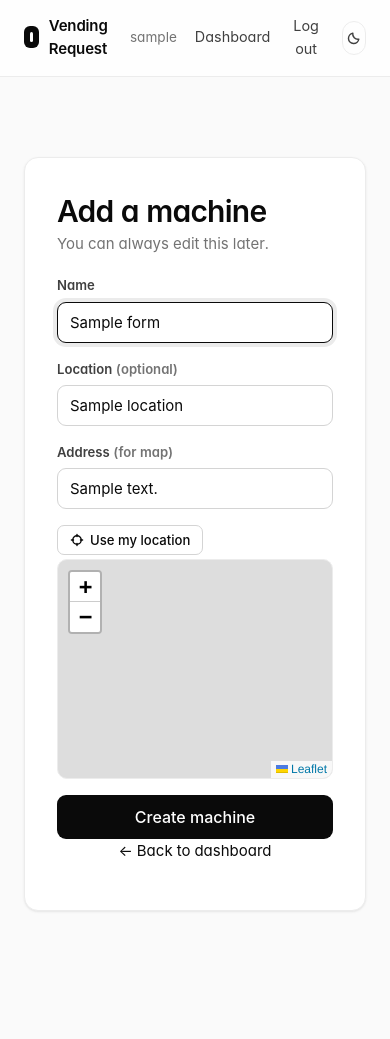
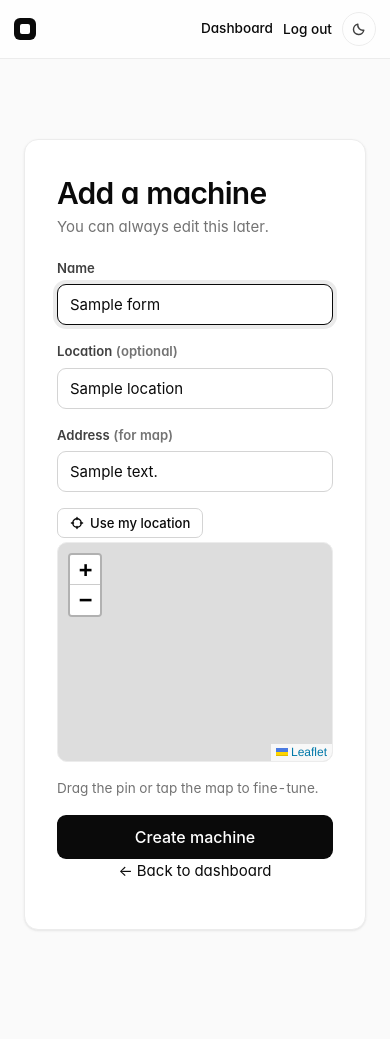
Before and after one commit to ZimmermanD3225/Vendingrequest, a Node server app: template views/machine-new.ejs in a window 390 px wide. Shown: the top 1039 px of the page. Before the commit the page ends 912 px from the top, so only its background shows below. Run offline with Node 20, Linux system fonts and the light colour scheme; the visitor is signed in with stand-in values (Sample User, id 1); the template is opened without the code that fills it: most values are stand-ins (such as "Sample title", 1, 10 or a date in 2020); some libraries are stand-ins or nearby versions.

Commit message:
feat: address autocomplete + draggable pins; topbar polish
Map / address enhancements
- Debounced address autocomplete backed by Nominatim search
  (keyboard-navigable dropdown, 300ms debounce, 5 results).
- Mini-map pin is now draggable. Drag-end reverse-geocodes the new
  location and fills the address field.
- Full-map pins are draggable too. Drag-end POSTs to
  /machines/:id/location which persists the new coords and address,
  then shows a toast. Reverts the pin if the save fails.

Topbar / mobile fixes
- Removed the dangling "username" label next to Dashboard.
- Fixed Sign up button contrast (topnav link rule was overriding
  .btn-dark's text color).
- New .topnav-link class styles Log in / Log out / Dashboard with
  consistent, readable text and a subtle underline on hover.
- Mobile (<=560px): tighter gaps, hidden brand text, smaller pill
  buttons so Log out no longer scrunches.

https://claude.ai/code/session_01SHdqfEGqjMmbnfiRDfLKhr

```diff
--- a/public/map.js
+++ b/public/map.js
@@ -5,11 +5,30 @@
     if (typeof L === 'undefined') return;
     initFullMap();
     initMiniMap();
+    initAddressAutocomplete();
   });
 
   var TILE_URL = 'https://{s}.tile.openstreetmap.org/{z}/{x}/{y}.png';
   var TILE_ATTR = '&copy; <a href="https://www.openstreetmap.org/copyright">OpenStreetMap</a>';
 
+  function getCsrfToken() {
+    var meta = document.querySelector('meta[name="csrf-token"]');
+    return meta ? meta.getAttribute('content') : '';
+  }
+
+  function toast(message, kind) {
+    var el = document.createElement('div');
+    el.className = 'toast toast-' + (kind || 'success');
+    el.setAttribute('role', 'status');
+    el.textContent = message;
+    document.body.appendChild(el);
+    setTimeout(function () { el.classList.add('hide'); }, 2600);
+    setTimeout(function () { el.remove(); }, 3000);
+  }
+
+  // ------------------------------------------------------------------
+  // Full map at /map — all machines as draggable pins
+  // ------------------------------------------------------------------
   function initFullMap() {
     var el = document.getElementById('full-map');
     if (!el) return;
@@ -26,19 +45,22 @@
 
     var bounds = [];
     pins.forEach(function (p) {
-      var marker = L.marker([p.lat, p.lng]).addTo(map);
-      var badge = p.new_count > 0
-        ? '<span style="background:#0a0a0a;color:#fff;padding:2px 8px;border-radius:999px;font-size:12px;font-weight:600">' + p.new_count + ' new</span> '
-        : '';
-      marker.bindPopup(
-        '<div style="min-width:160px">' +
-          '<strong>' + esc(p.name) + '</strong>' +
-          (p.location ? '<br><span style="color:#737373;font-size:13px">' + esc(p.location) + '</span>' : '') +
-          (p.address ? '<br><span style="color:#a3a3a3;font-size:12px">' + esc(p.address) + '</span>' : '') +
-          '<br style="line-height:2">' + badge +
-          '<a href="/machines/' + p.id + '" style="font-size:13px;font-weight:500">View machine →</a>' +
-        '</div>'
-      );
+      var marker = L.marker([p.lat, p.lng], { draggable: true }).addTo(map);
+      marker.bindPopup(popupHtml(p));
+      marker.on('dragend', function (e) {
+        var ll = e.target.getLatLng();
+        saveMachineLocation(p.id, ll.lat, ll.lng).then(function (res) {
+          if (res.ok) {
+            if (res.address) p.address = res.address;
+            p.lat = ll.lat; p.lng = ll.lng;
+            marker.setPopupContent(popupHtml(p));
+            toast('Location updated for "' + p.name + '"', 'success');
+          } else {
+            marker.setLatLng([p.lat, p.lng]);
+            toast('Could not save location', 'error');
+          }
+        });
+      });
       bounds.push([p.lat, p.lng]);
     });
 
@@ -49,47 +71,46 @@
     }
   }
 
+  function popupHtml(p) {
+    var badge = p.new_count > 0
+      ? '<span class="mpop-badge">' + p.new_count + ' new</span> '
+      : '';
+    return (
+      '<div class="mpop">' +
+        '<strong>' + esc(p.name) + '</strong>' +
+        (p.location ? '<br><span class="mpop-sub">' + esc(p.location) + '</span>' : '') +
+        (p.address ? '<br><span class="mpop-addr">' + esc(p.address) + '</span>' : '') +
+        '<div class="mpop-foot">' + badge +
+          '<a href="/machines/' + p.id + '">View →</a>' +
+        '</div>' +
+      '</div>'
+    );
+  }
+
+  function saveMachineLocation(id, lat, lng) {
+    var body = '_csrf=' + encodeURIComponent(getCsrfToken()) +
+               '&lat=' + encodeURIComponent(lat) +
+               '&lng=' + encodeURIComponent(lng);
+    return fetch('/machines/' + id + '/location', {
+      method: 'POST',
+      headers: { 'Content-Type': 'application/x-www-form-urlencoded' },
+      body: body,
+    })
+      .then(function (r) { return r.json(); })
+      .catch(function () { return { ok: false }; });
+  }
+
+  // ------------------------------------------------------------------
+  // Mini map on the machine-new form — click/drag the pin to place it
+  // ------------------------------------------------------------------
+  var miniState = { map: null, marker: null };
+
   function initMiniMap() {
     var el = document.getElementById('mini-map');
     if (!el) return;
     var latInput = document.getElementById('lat');
     var lngInput = document.getElementById('lng');
-    var addressInput = document.getElementById('address-input');
     var locateBtn = document.getElementById('locate-btn');
-    var map = null;
-    var marker = null;
-
-    function showMap(lat, lng) {
-      el.style.display = 'block';
-      if (!map) {
-        map = L.map(el, { zoomControl: true, scrollWheelZoom: false, dragging: true });
-        L.tileLayer(TILE_URL, { attribution: TILE_ATTR, maxZoom: 19 }).addTo(map);
-        map.on('click', function (e) {
-          setPin(e.latlng.lat, e.latlng.lng);
-          reverseGeocode(e.latlng.lat, e.latlng.lng);
-        });
-      }
-      setPin(lat, lng);
-      map.setView([lat, lng], 15);
-    }
-
-    function setPin(lat, lng) {
-      latInput.value = lat;
-      lngInput.value = lng;
-      if (marker) { marker.setLatLng([lat, lng]); }
-      else { marker = L.marker([lat, lng]).addTo(map); }
-    }
-
-    function reverseGeocode(lat, lng) {
-      fetch('/api/geocode-reverse?lat=' + lat + '&lng=' + lng)
-        .then(function (r) { return r.json(); })
-        .then(function (d) {
-          if (d.ok && d.display && addressInput) {
-            addressInput.value = d.display;
-          }
-        })
-        .catch(function () {});
-    }
 
     if (locateBtn) {
       locateBtn.addEventListener('click', function () {
@@ -98,38 +119,159 @@
         navigator.geolocation.getCurrentPosition(
           function (pos) {
             locateBtn.removeAttribute('data-loading');
-            showMap(pos.coords.latitude, pos.coords.longitude);
-            reverseGeocode(pos.coords.latitude, pos.coords.longitude);
+            showMiniMap(pos.coords.latitude, pos.coords.longitude);
+            reverseGeocodeToAddress(pos.coords.latitude, pos.coords.longitude);
           },
-          function () {
-            locateBtn.removeAttribute('data-loading');
-          },
+          function () { locateBtn.removeAttribute('data-loading'); },
           { enableHighAccuracy: true, timeout: 10000 }
         );
       });
     }
 
-    if (addressInput) {
-      var debounce;
-      addressInput.addEventListener('blur', function () {
-        clearTimeout(debounce);
-        var q = addressInput.value.trim();
-        if (q.length < 5) return;
-        fetch('/api/geocode?q=' + encodeURIComponent(q))
-          .then(function (r) { return r.json(); })
-          .then(function (d) { if (d.ok) showMap(d.lat, d.lng); })
-          .catch(function () {});
+    if (latInput && latInput.value && lngInput.value) {
+      showMiniMap(parseFloat(latInput.value), parseFloat(lngInput.value));
+    }
+  }
+
+  function showMiniMap(lat, lng) {
+    var el = document.getElementById('mini-map');
+    var hint = document.getElementById('map-hint');
+    if (!el) return;
+    el.style.display = 'block';
+    if (hint) hint.style.display = 'block';
+
+    if (!miniState.map) {
+      miniState.map = L.map(el, { zoomControl: true, scrollWheelZoom: false, dragging: true });
+      L.tileLayer(TILE_URL, { attribution: TILE_ATTR, maxZoom: 19 }).addTo(miniState.map);
+      miniState.map.on('click', function (e) {
+        setMiniPin(e.latlng.lat, e.latlng.lng);
+        reverseGeocodeToAddress(e.latlng.lat, e.latlng.lng);
+      });
+    }
+    setMiniPin(lat, lng);
+    miniState.map.setView([lat, lng], 15);
+    setTimeout(function () { miniState.map.invalidateSize(); }, 100);
+  }
+
+  function setMiniPin(lat, lng) {
+    document.getElementById('lat').value = lat;
+    document.getElementById('lng').value = lng;
+    if (miniState.marker) {
+      miniState.marker.setLatLng([lat, lng]);
+    } else {
+      miniState.marker = L.marker([lat, lng], { draggable: true }).addTo(miniState.map);
+      miniState.marker.on('dragend', function (e) {
+        var ll = e.target.getLatLng();
+        document.getElementById('lat').value = ll.lat;
+        document.getElementById('lng').value = ll.lng;
+        reverseGeocodeToAddress(ll.lat, ll.lng);
+      });
+    }
+  }
+
+  function reverseGeocodeToAddress(lat, lng) {
+    var input = document.getElementById('address-input');
+    if (!input) return;
+    fetch('/api/geocode-reverse?lat=' + lat + '&lng=' + lng)
+      .then(function (r) { return r.json(); })
+      .then(function (d) { if (d.ok && d.display) input.value = d.display; })
+      .catch(function () {});
+  }
+
+  // ------------------------------------------------------------------
+  // Address autocomplete — debounced suggestions against Nominatim
+  // ------------------------------------------------------------------
+  function initAddressAutocomplete() {
+    var input = document.getElementById('address-input');
+    var dropdown = document.getElementById('address-suggest');
+    if (!input || !dropdown) return;
+
+    var debounceId;
+    var activeIndex = -1;
+    var items = [];
+
+    input.addEventListener('input', function () {
+      clearTimeout(debounceId);
+      var q = input.value.trim();
+      if (q.length < 3) { hide(); return; }
+      debounceId = setTimeout(function () { runSearch(q); }, 300);
+    });
+
+    input.addEventListener('keydown', function (e) {
+      if (dropdown.hidden) return;
+      if (e.key === 'ArrowDown') {
+        e.preventDefault();
+        activeIndex = Math.min(items.length - 1, activeIndex + 1);
+        renderActive();
+      } else if (e.key === 'ArrowUp') {
+        e.preventDefault();
+        activeIndex = Math.max(0, activeIndex - 1);
+        renderActive();
+      } else if (e.key === 'Enter' && activeIndex >= 0) {
+        e.preventDefault();
+        pick(items[activeIndex]);
+      } else if (e.key === 'Escape') {
+        hide();
+      }
+    });
+
+    document.addEventListener('click', function (e) {
+      if (!dropdown.contains(e.target) && e.target !== input) hide();
+    });
+
+    function runSearch(q) {
+      fetch('/api/geocode-suggest?q=' + encodeURIComponent(q))
+        .then(function (r) { return r.json(); })
+        .then(function (d) {
+          items = (d.results || []).slice(0, 5);
+          render();
+        })
+        .catch(function () {});
+    }
+
+    function render() {
+      dropdown.innerHTML = '';
+      if (!items.length) { hide(); return; }
+      items.forEach(function (it, i) {
+        var li = document.createElement('li');
+        li.className = 'address-suggest-item';
+        li.setAttribute('role', 'option');
+        li.textContent = it.display;
+        li.addEventListener('mousedown', function (e) {
+          e.preventDefault();
+          pick(it);
+        });
+        li.addEventListener('mouseenter', function () {
+          activeIndex = i;
+          renderActive();
+        });
+        dropdown.appendChild(li);
+      });
+      activeIndex = -1;
+      dropdown.hidden = false;
+    }
+
+    function renderActive() {
+      Array.prototype.forEach.call(dropdown.children, function (el, i) {
+        el.classList.toggle('active', i === activeIndex);
       });
     }
 
-    if (latInput && latInput.value && lngInput.value) {
-      showMap(parseFloat(latInput.value), parseFloat(lngInput.value));
+    function pick(item) {
+      input.value = item.display;
+      showMiniMap(item.lat, item.lng);
+      hide();
+    }
+
+    function hide() {
+      dropdown.hidden = true;
+      activeIndex = -1;
     }
   }
 
   function esc(s) {
     var d = document.createElement('div');
-    d.textContent = s;
+    d.textContent = s == null ? '' : s;
     return d.innerHTML;
   }
 })();
--- a/public/styles.css
+++ b/public/styles.css
@@ -199,10 +199,34 @@ small { font-size: 0.85em; }
   background: var(--brand-inner); border-radius: 2px;
 }
 .brand-text { letter-spacing: -0.01em; }
-.topnav { display: flex; align-items: center; gap: 18px; font-size: 0.9rem; }
-.topnav a { color: var(--text-2); }
-.topnav a:hover { color: var(--text); }
-.topnav .biz { font-size: 0.85rem; }
+.topnav { display: flex; align-items: center; gap: 16px; font-size: 0.9rem; }
+.topnav-link {
+  color: var(--text);
+  font-weight: 500;
+  padding: 6px 2px;
+  border-bottom: 1px solid transparent;
+  background: none;
+  border-left: 0; border-right: 0; border-top: 0;
+  font-size: 0.9rem;
+  font-family: inherit;
+  cursor: pointer;
+  transition: color .15s var(--ease), border-color .15s var(--ease);
+}
+.topnav-link:hover { color: var(--accent); border-bottom-color: currentColor; }
+/* Override the generic button color on .btn elements placed inside the topnav */
+.topnav .btn-dark { color: var(--accent-contrast); }
+.topnav .btn-dark:hover { color: var(--accent-contrast); }
+.topnav .inline-form { margin: 0; display: inline-flex; }
+
+/* Mobile topbar: shrink gaps and hide the brand text so actions breathe */
+@media (max-width: 560px) {
+  .topbar { padding: 12px 14px; }
+  .topnav { gap: 10px; font-size: 0.85rem; }
+  .topnav-link { padding: 6px 0; font-size: 0.85rem; }
+  .brand-text { display: none; }
+  .theme-toggle { width: 30px; height: 30px; }
+  .btn-sm { padding: 5px 10px; font-size: 0.78rem; }
+}
 
 /* =========================================================================
    Layout
@@ -836,3 +860,53 @@ form textarea { resize: vertical; }
   margin-top: 4px;
 }
 .page-actions { display: flex; gap: 8px; align-items: center; }
+
+/* Address autocomplete dropdown */
+.address-field { position: relative; }
+.address-suggest {
+  position: absolute;
+  left: 0; right: 0; top: 100%;
+  z-index: 50;
+  margin: 6px 0 0;
+  padding: 6px;
+  list-style: none;
+  background: var(--surface);
+  border: 1px solid var(--border-strong);
+  border-radius: 10px;
+  box-shadow: var(--shadow-md);
+  max-height: 260px;
+  overflow-y: auto;
+  animation: fadeIn .15s var(--ease-out) both;
+}
+.address-suggest-item {
+  padding: 8px 10px;
+  border-radius: 7px;
+  cursor: pointer;
+  font-size: 0.88rem;
+  color: var(--text-2);
+  line-height: 1.35;
+  transition: background .1s var(--ease), color .1s var(--ease);
+}
+.address-suggest-item:hover,
+.address-suggest-item.active {
+  background: var(--ghost-hover);
+  color: var(--text);
+}
+
+/* Leaflet popup on full map */
+.mpop { min-width: 180px; font-family: var(--font); }
+.mpop strong { font-size: 0.95rem; }
+.mpop-sub  { color: var(--muted); font-size: 0.85rem; }
+.mpop-addr { color: var(--faint); font-size: 0.78rem; }
+.mpop-foot { margin-top: 8px; display: flex; justify-content: space-between; align-items: center; gap: 8px; }
+.mpop-foot a { font-size: 0.85rem; font-weight: 500; color: var(--accent); }
+.mpop-badge {
+  background: var(--accent); color: var(--accent-contrast);
+  padding: 2px 8px; border-radius: 999px; font-size: 0.72rem; font-weight: 600;
+}
+.leaflet-popup-content-wrapper {
+  background: var(--surface);
+  color: var(--text);
+  border-radius: 10px;
+}
+.leaflet-popup-tip { background: var(--surface); }
--- a/views/_header.ejs
+++ b/views/_header.ejs
@@ -18,15 +18,14 @@
     </a>
     <nav class="topnav">
       <% if (currentUser) { %>
-        <span class="biz muted"><%= currentUser.businessName || currentUser.username %></span>
-        <a href="/dashboard">Dashboard</a>
+        <a href="/dashboard" class="topnav-link">Dashboard</a>
         <form action="/logout" method="post" class="inline-form">
           <input type="hidden" name="_csrf" value="<%= csrfToken %>">
-          <button type="submit" class="link-button">Log out</button>
+          <button type="submit" class="topnav-link topnav-logout">Log out</button>
         </form>
       <% } else { %>
-        <a href="/login">Log in</a>
-        <a href="/signup" class="btn btn-dark btn-sm">Sign up</a>
+        <a href="/login" class="topnav-link">Log in</a>
+        <a href="/signup" class="btn btn-dark btn-sm topnav-cta">Sign up</a>
       <% } %>
       <button type="button" class="theme-toggle" id="theme-toggle"
               aria-label="Toggle color theme" title="Toggle theme">
--- a/views/machine-new.ejs
+++ b/views/machine-new.ejs
@@ -23,18 +23,23 @@
              placeholder="Building A, 1st floor break room">
     </label>
 
-    <label>Address <span class="muted">(for map)</span>
-      <input type="text" name="address" id="address-input" maxlength="300"
-             value="<%= form.address || '' %>"
-             placeholder="123 Main St, City, State"
-             autocomplete="street-address">
-    </label>
+    <div class="address-field">
+      <label>Address <span class="muted">(for map)</span>
+        <input type="text" name="address" id="address-input" maxlength="300"
+               value="<%= form.address || '' %>"
+               placeholder="Start typing to search..."
+               autocomplete="off" spellcheck="false">
+      </label>
+      <ul id="address-suggest" class="address-suggest" role="listbox" hidden></ul>
+    </div>
+
     <button type="button" class="btn btn-ghost btn-sm" id="locate-btn">
       <svg width="14" height="14" viewBox="0 0 20 20" fill="none" stroke="currentColor" stroke-width="2" stroke-linecap="round" stroke-linejoin="round" aria-hidden="true"><circle cx="10" cy="10" r="6"/><path d="M10 2v3M10 15v3M2 10h3M15 10h3"/></svg>
       Use my location
     </button>
 
     <div id="mini-map" class="mini-map" style="display:none;"></div>
+    <p class="muted small" id="map-hint" style="display:none;">Drag the pin or tap the map to fine-tune.</p>
 
     <button type="submit" class="btn btn-dark btn-lg btn-block">Create machine</button>
   </form>
--- a/views/map.ejs
+++ b/views/map.ejs
@@ -1,4 +1,5 @@
 <%- include('_header') %>
+<meta name="csrf-token" content="<%= csrfToken %>">
 
 <div class="page-head">
   <div>
```
Also changed, not shown: lib/geocode.js (+13 -1 lines), routes/dashboard.js (+24 -1 lines).
